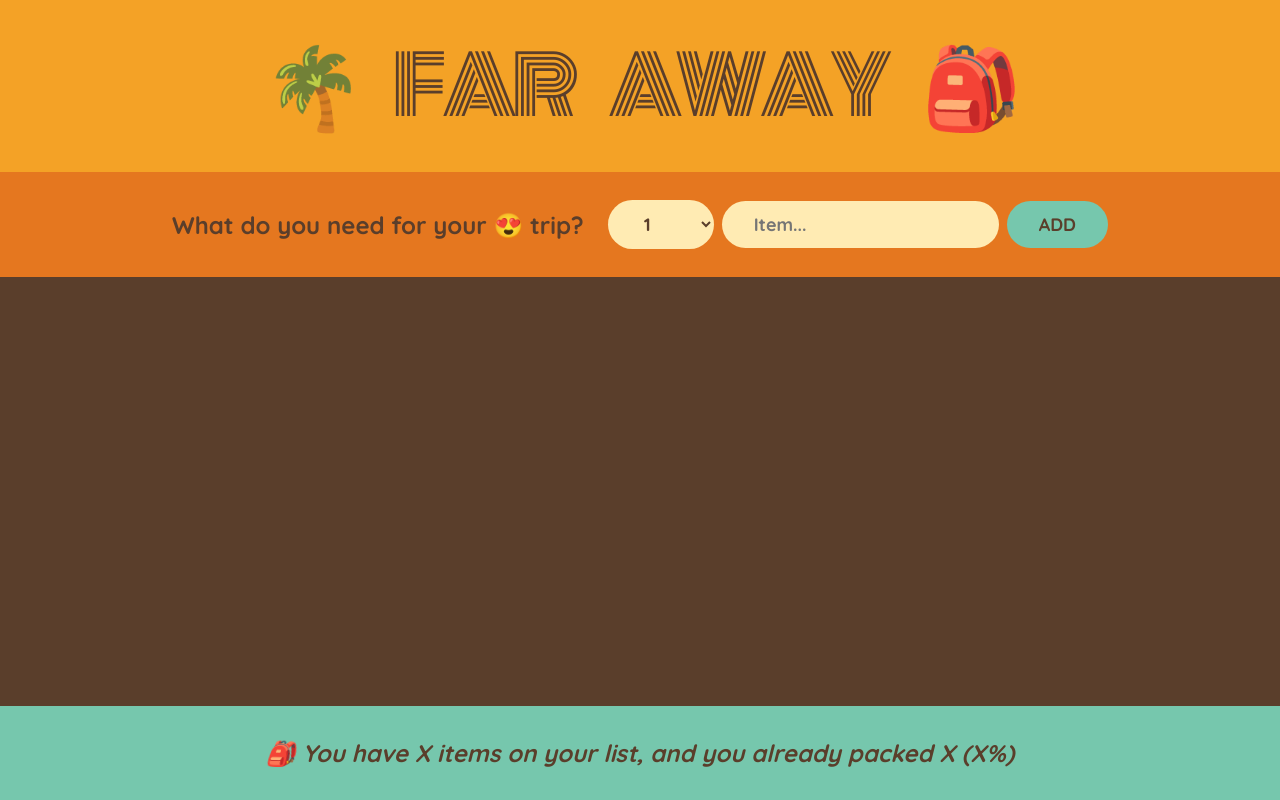
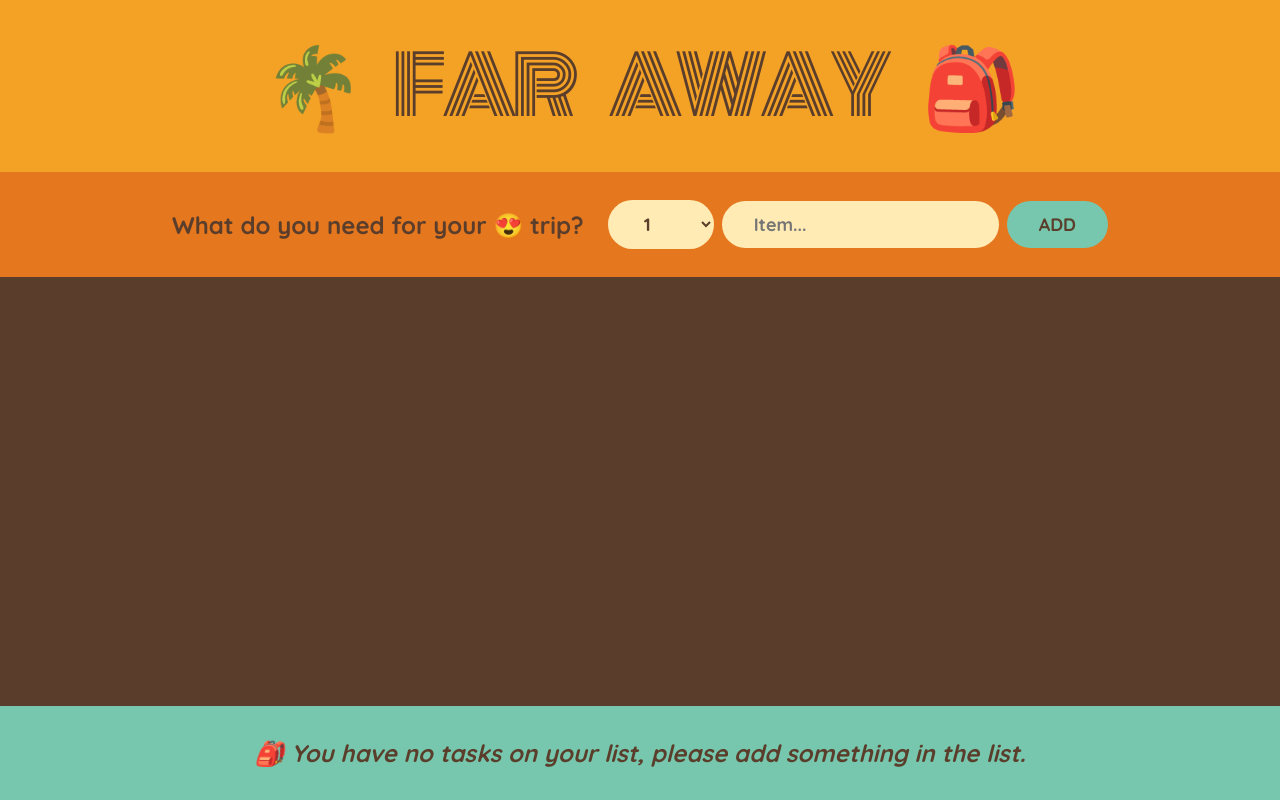
Before and after one commit to saurhub-git/TODO, a React (Vite) app: page / in a window 1280 px wide. Built offline with nearby package versions, Linux system fonts and the light colour scheme.

Commit message:
feat: allow users to view todo stats in footer

```diff
--- a/src/App.jsx
+++ b/src/App.jsx
@@ -28,7 +28,7 @@ function App() {
         onDeleteItem={handleDeleteItem}
         onToggleItem={handleToggleItem}
       />
-      <Stats />
+      <Stats items={items} />
     </div>
   );
 }
@@ -106,10 +106,23 @@ function Item({ item, onDeleteItem, onToggleItem }) {
     </li>
   );
 }
-function Stats() {
+function Stats({ items }) {
+  const completedtasks = items.filter((item) => item.packed).length;
+  const percentage = Math.round((completedtasks / items.length) * 100);
   return (
     <footer className="stats">
-      <em>🎒 You have X items on your list, and you already packed X (X%)</em>
+      <em>
+        {percentage === 100
+          ? "You have done it, You're a GOAT 🐐 Now Enjoy!"
+          : `🎒 You have ${
+              items.length > 0 ? items.length : "no"
+            } tasks on your list,
+        ${
+          items.length > 0
+            ? `and you have completed ${completedtasks} tasks (${percentage}%)`
+            : " please add something in the list."
+        }`}
+      </em>
     </footer>
   );
 }
```
